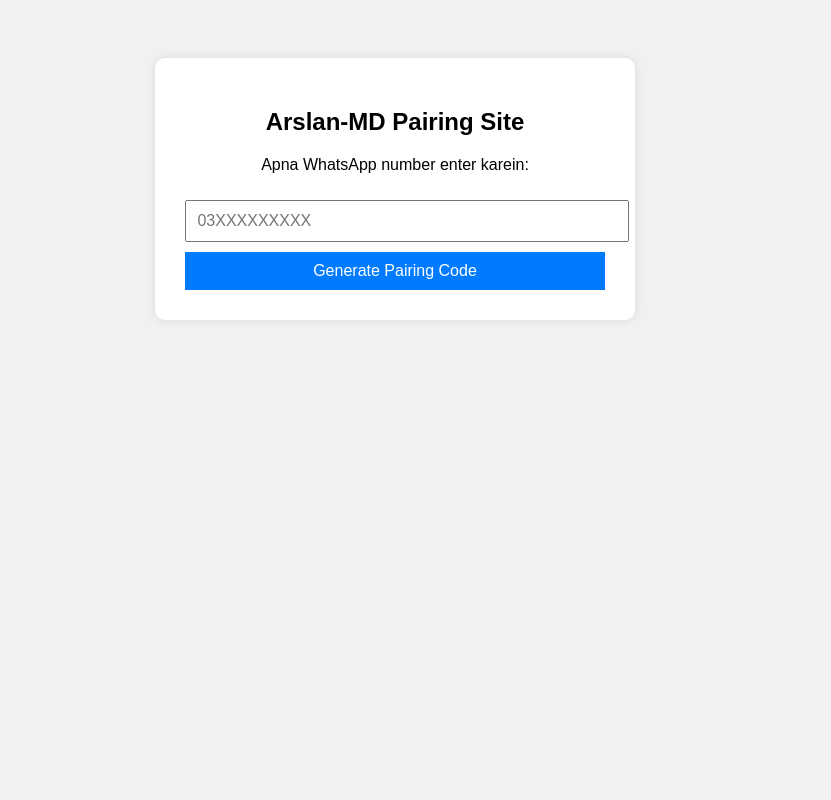
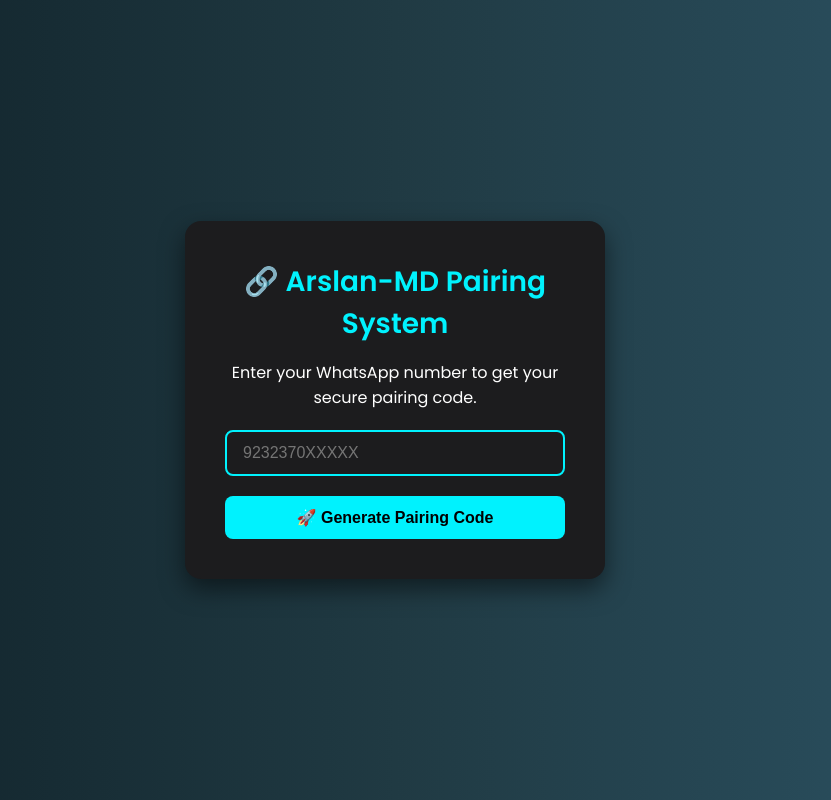
Before and after one commit to ArslanMDofficial/ArslanMD-Pairing, a website: page public/index.html in a window 1280 px wide. Shown: the whole page, without its empty margins (245-1076 px from the left). Drawn offline with Linux system fonts and the light colour scheme.

Commit message:
Update index.html

```diff
--- a/public/index.html
+++ b/public/index.html
@@ -1,58 +1,92 @@
-<!DOCTYPE html>
-<html lang="en">
+<!DOCTYPE html><html lang="en">
 <head>
   <meta charset="UTF-8" />
   <meta name="viewport" content="width=device-width, initial-scale=1.0"/>
-  <title>Arslan-MD | Pairing Code</title>
+  <title>Arslan-MD | Pairing Code Generator</title>
+  <link href="https://fonts.googleapis.com/css2?family=Poppins:wght@400;600&display=swap" rel="stylesheet">
   <style>
+    * {
+      margin: 0;
+      padding: 0;
+      box-sizing: border-box;
+    }
     body {
-      font-family: Arial, sans-serif;
-      background: #f1f1f1;
-      text-align: center;
-      padding: 50px;
+      font-family: 'Poppins', sans-serif;
+      background: linear-gradient(to right, #0f2027, #203a43, #2c5364);
+      color: #fff;
+      min-height: 100vh;
+      display: flex;
+      align-items: center;
+      justify-content: center;
+      padding: 20px;
     }
     .container {
-      background: white;
-      padding: 30px;
-      border-radius: 10px;
-      display: inline-block;
-      box-shadow: 0 0 10px rgba(0,0,0,0.1);
+      background: #1c1c1e;
+      padding: 40px;
+      border-radius: 16px;
+      box-shadow: 0 10px 25px rgba(0, 0, 0, 0.5);
+      width: 100%;
+      max-width: 420px;
+      text-align: center;
     }
-    input, button {
-      padding: 10px;
-      margin-top: 10px;
+    h2 {
+      font-size: 28px;
+      margin-bottom: 15px;
+      color: #00f2fe;
+    }
+    p {
+      font-size: 16px;
+      margin-bottom: 20px;
+    }
+    input {
+      width: 100%;
+      padding: 12px 16px;
+      border: 2px solid #00f2fe;
+      border-radius: 8px;
+      font-size: 16px;
+      margin-bottom: 20px;
+      background: transparent;
+      color: #fff;
+    }
+    button {
+      padding: 12px 16px;
       width: 100%;
       font-size: 16px;
+      font-weight: 600;
+      background: #00f2fe;
+      color: #000;
+      border: none;
+      border-radius: 8px;
+      cursor: pointer;
+      transition: 0.3s ease;
     }
-    button {
-      background-color: #007bff;
-      color: white;
-      border: none;
-      cursor: pointer;
+    button:hover {
+      background: #03e9f4;
+      color: #111;
+    }
+    #pairingResult {
+      margin-top: 25px;
     }
     #pairingCode {
       font-size: 24px;
       font-weight: bold;
-      color: green;
-      margin-top: 15px;
+      color: #00ffab;
+      margin-bottom: 10px;
     }
   </style>
 </head>
 <body>
   <div class="container">
-    <h2>Arslan-MD Pairing Site</h2>
-    <p>Apna WhatsApp number enter karein:</p>
-    <input type="text" id="phoneInput" placeholder="03XXXXXXXXX" />
-    <button onclick="getPairingCode()">Generate Pairing Code</button>
+    <h2>🔗 Arslan-MD Pairing System</h2>
+    <p>Enter your WhatsApp number to get your secure pairing code.</p>
+    <input type="text" id="phoneInput" placeholder="9232370XXXXX" />
+    <button onclick="getPairingCode()">🚀 Generate Pairing Code</button><div id="pairingResult" style="display:none;">
+  <p>Your Secure Pairing Code:</p>
+  <div id="pairingCode"></div>
+  <button onclick="copyCode()">📋 Copy Code</button>
+</div>
 
-    <div id="pairingResult" style="display:none;">
-      <h3>Your Pairing Code:</h3>
-      <p id="pairingCode"></p>
-      <button onclick="copyCode()">Copy Code</button>
-    </div>
-  </div>
-
-  <script>
+  </div>  <script>
     async function getPairingCode() {
       const phone = document.getElementById('phoneInput').value.trim();
       if (!phone) {
@@ -74,9 +108,8 @@
     function copyCode() {
       const code = document.getElementById('pairingCode').innerText;
       navigator.clipboard.writeText(code).then(() => {
-        alert("Code copied to clipboard!");
+        alert("✅ Pairing code copied to clipboard!");
       });
     }
-  </script>
-</body>
+  </script></body>
 </html>
```
